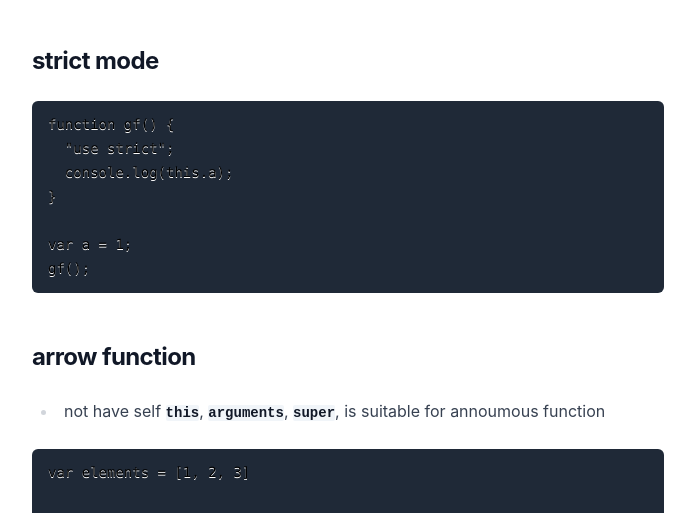
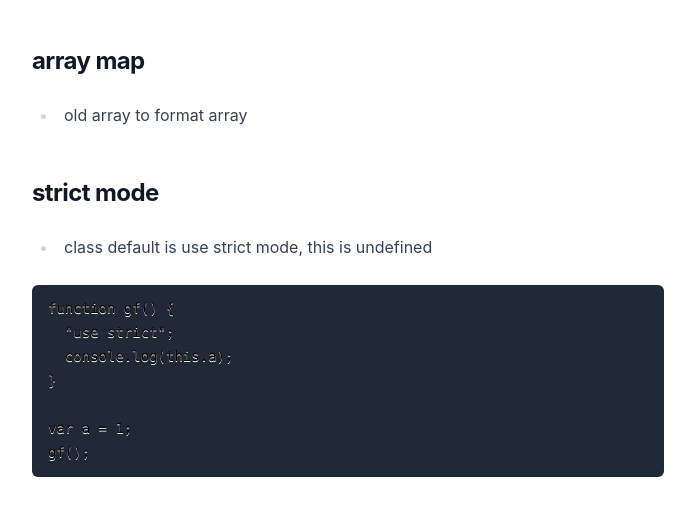
Before and after one commit to oeyoews/gatsby-starter-blog, a Gatsby site: page /javascript/ in a window 1280 px wide. Shown: the part 243-756 px from the top of the page, without its empty margins (292-987 px from the left). Built offline with nearby package versions, Linux system fonts and the light colour scheme; Gatsby itself is replaced by a stand-in of ours; some packages are replaced by stand-ins of ours; code samples lack their colours; no server answers.

Commit message:
Automatic commit

````diff
--- a/content/blog/javascript.md
+++ b/content/blog/javascript.md
@@ -4,7 +4,13 @@ title: Javascript
 description: javascript
 ---
 
+## array map
+
+* old array to format array
+
 ## strict mode
+
+* class default is use strict mode, this is undefined
 
 ```javascript
 function gf() {
````
